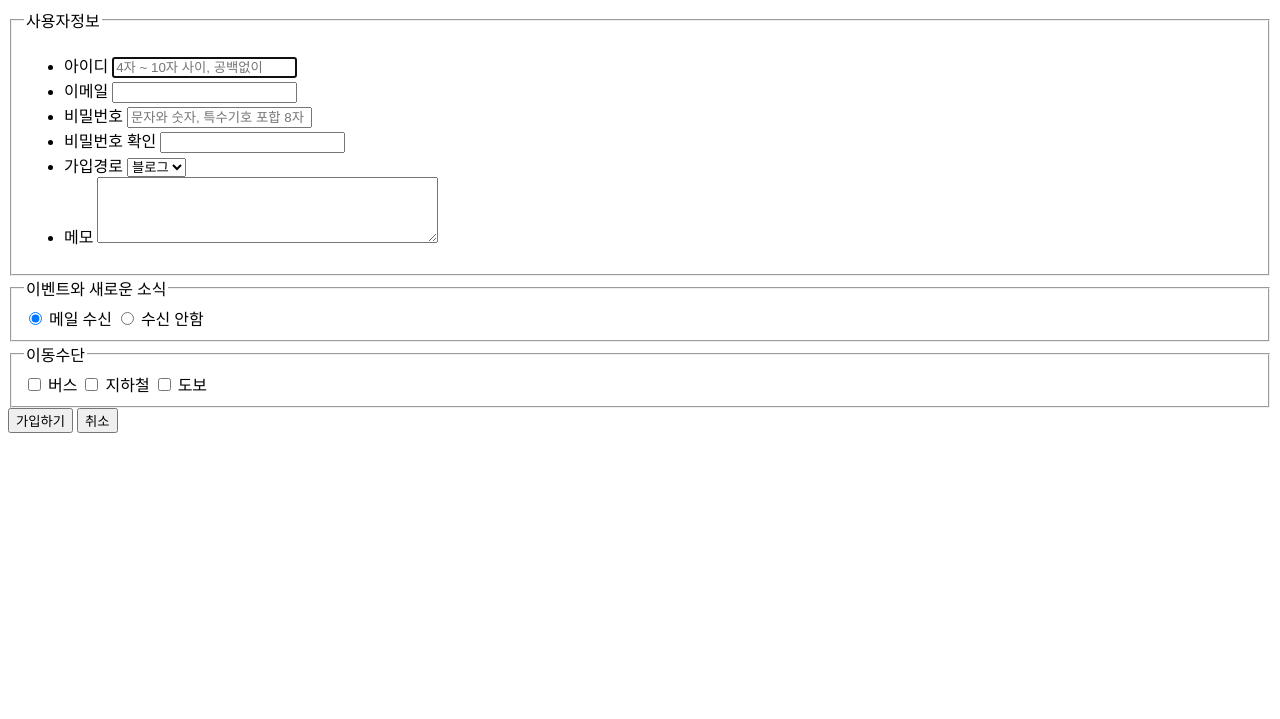
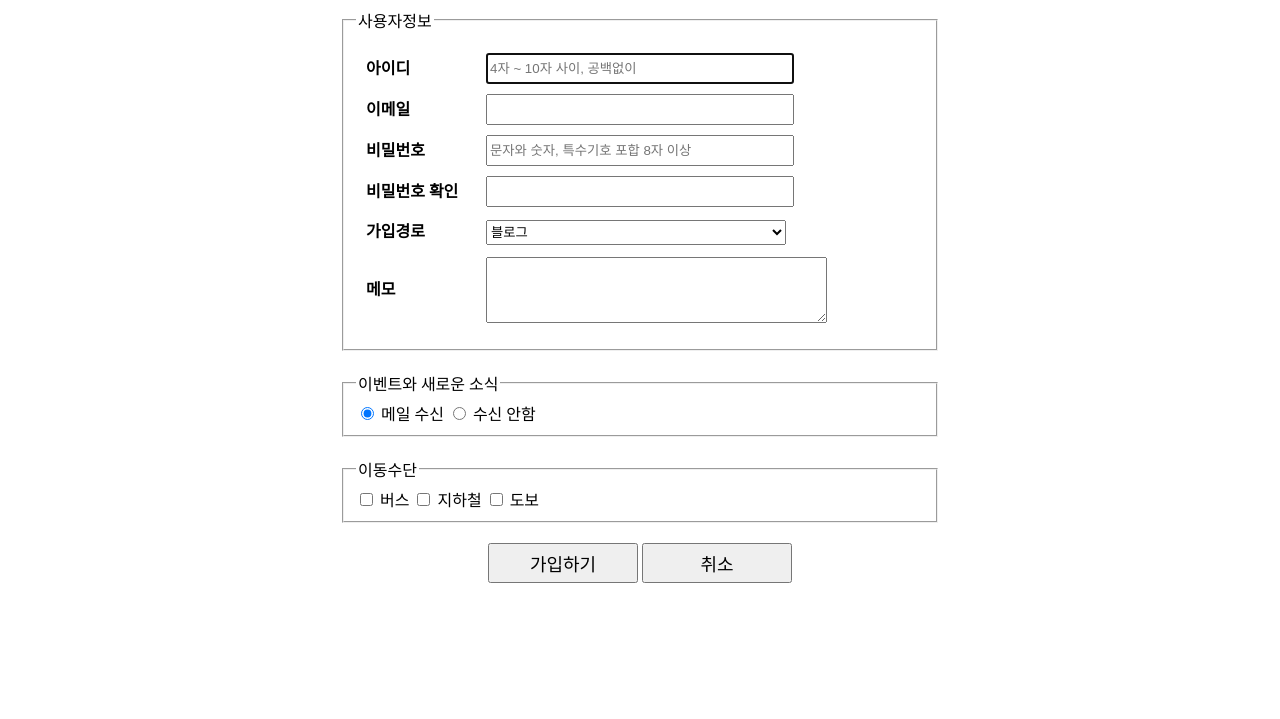
Before and after one commit to Navii112/html_work, a plain HTML site: page signup/signup.html in a window 1280 px wide. Shown: the part 81-800 px from the top of the page. Drawn offline with Linux system fonts and the light colour scheme.

Commit message:
feat : 회원가입 폼 css 완성

```diff
--- a/signup/css/signup.css
+++ b/signup/css/signup.css
@@ -0,0 +1,45 @@
+.container {
+  width: 600px;
+  margin: 10px auto;
+}
+
+fieldset {
+  margin-bottom: 20px;
+}
+
+ul {
+  list-style: none;
+  padding-left: 0;
+}
+
+ul li {
+  margin: 10px;
+  display: flex;
+  align-items: center;
+}
+
+li label {
+  width: 120px;
+  font-weight: bold;
+  line-height: 30px;
+}
+
+input[type="text"], input[type="email"], input[type="password"], select {
+  width: 300px;
+  height: 25px;
+}
+
+.buttons {
+  text-align: center;
+}
+
+.buttons input {
+  width: 150px;
+  height: 40px;
+  font-size: 18px;
+}
+
+.buttons input:hover {
+  background-color: bisque;
+  color: #000;
+}
--- a/signup/signup.html
+++ b/signup/signup.html
@@ -3,6 +3,7 @@
   <head>
     <meta charset="UTF-8" />
     <meta name="viewport" content="width=device-width, initial-scale=1.0" />
+    <link rel="stylesheet" href="./css/signup.css">
     <title>회원가입</title>
   </head>
   <body>
```
